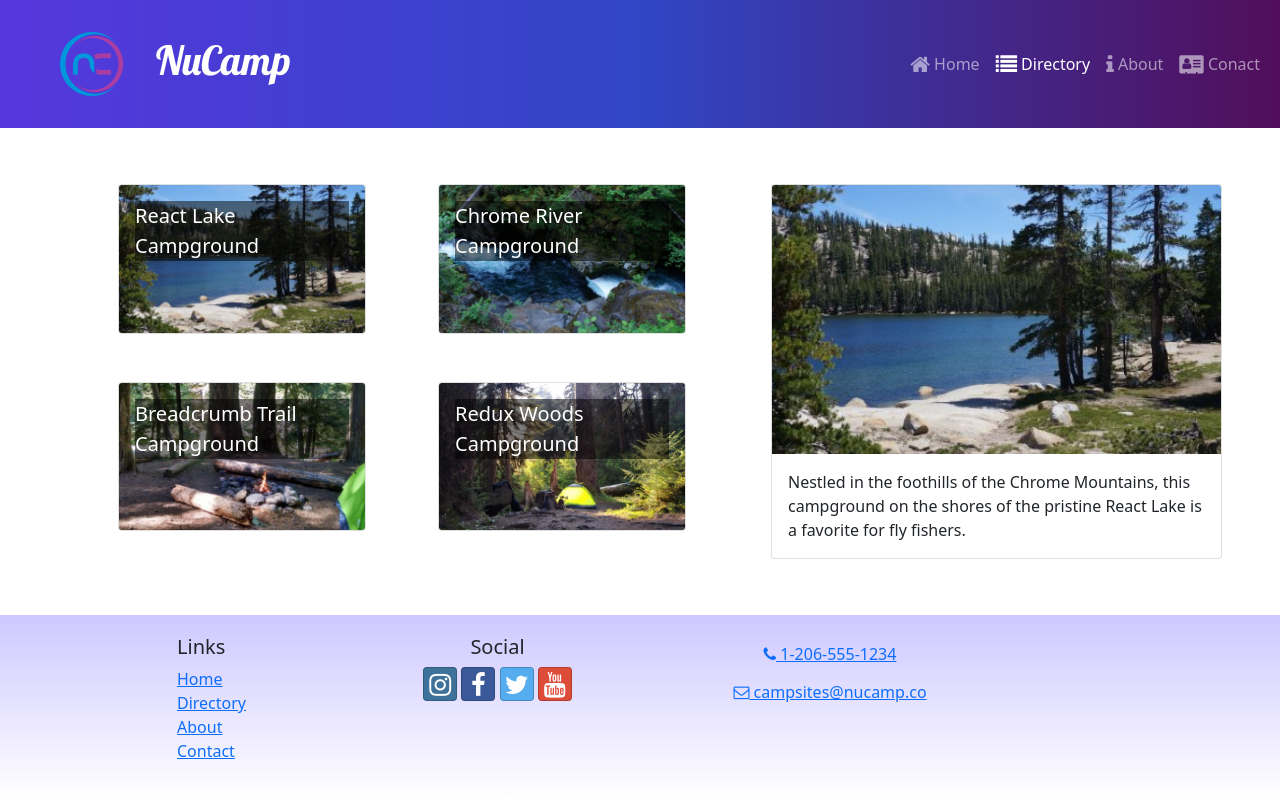
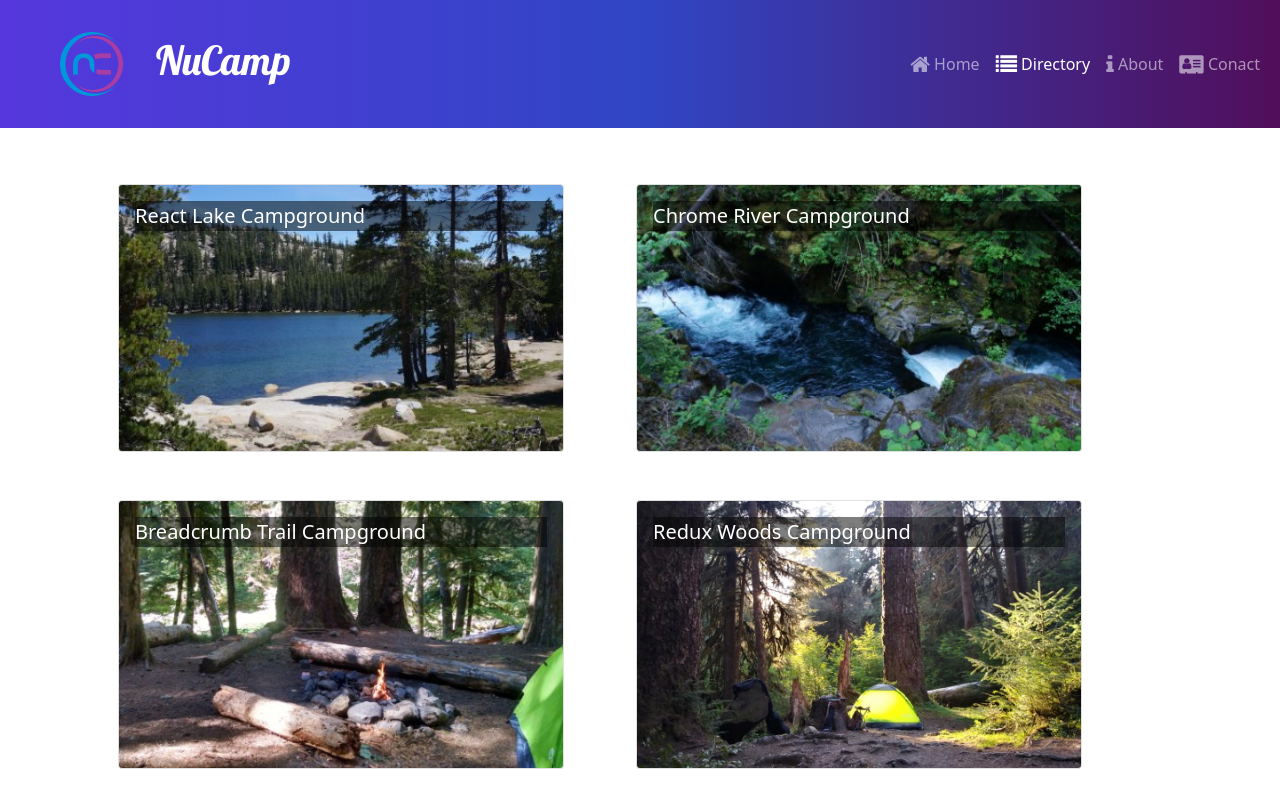
Before and after one commit to NueKid/nucampsite-react, a React (Create React App) app: page /directory in a window 1280 px wide. Shown: the top 800 px of the page. Built offline with nearby package versions, Linux system fonts and the light colour scheme.

Commit message:
added pages for campsite detail with comments section

```diff
--- a/src/App.js
+++ b/src/App.js
@@ -5,6 +5,7 @@
 import CampsitesDirectoryPage from './pages/CampsitesDirectoryPage.js';
 import Header from './components/Header.js';
 import Footer from './components/Footer.js';
+import CampsiteDetailPage from './pages/CampsiteDetailPage.js';
 import './App.css';
 
 function App() {
@@ -14,7 +15,11 @@
       <Routes>
         <Route path='/' element={<HomePage />} />
         <Route path='contact' element={<ContactPage />}/>
-        <Route path='directory' element={<CampsitesDirectoryPage />}/>
+        <Route path='directory' element={<CampsitesDirectoryPage />}/>'
+        <Route
+          path='directory/:campsiteId'
+          element={<CampsiteDetailPage />}
+        />
       </Routes>
       <Footer />
     </div>
--- a/src/features/campsites/CampsiteCard.js
+++ b/src/features/campsites/CampsiteCard.js
@@ -1,17 +1,21 @@
 import { Card, CardImg, CardImgOverlay, CardTitle} from 'reactstrap';
+import { Link } from 'react-router-dom';
 
-const CampsiteCard = (props) => {
+const CampsiteCard = ({ campsite }) => {
+    const { id, image, name } = campsite;
     return (
+        <Link to={`${id}`}>
             <Card>
                 <CardImg
                     width='100%'
-                src={props.campsite.image}
-                alt={props.campsite.name}
+                    src={image}
+                    alt={name}
                 />
                 <CardImgOverlay>
-                <CardTitle>{props.campsite.name}</CardTitle>
+                    <CardTitle>{name}</CardTitle>
                 </CardImgOverlay>
             </Card>
+        </Link>
     )
 }
 
--- a/src/features/campsites/CampsiteDetail.js
+++ b/src/features/campsites/CampsiteDetail.js
@@ -4,7 +4,7 @@
     const { image, name, description } = campsite;
 
     return (
-        <Col md='12' className='m-4'>
+        <Col md='5' className='m-1'>
             <Card>
                 <CardImg top src={image} alt={name} />
                 <CardBody>
--- a/src/features/campsites/CampsitesList.js
+++ b/src/features/campsites/CampsitesList.js
@@ -2,7 +2,7 @@
 import CampsiteCard from './CampsiteCard';
 import { selectAllCampsites } from './campsitesSlice';
 
-const CampsitesList = ({ setCampsiteId }) => {
+const CampsitesList = () => {
     const campsites = selectAllCampsites();
 
     return (
@@ -13,7 +13,6 @@
                     md='5'
                     className='m-4'
                     key={campsite.id}
-                    onClick={() => setCampsiteId(campsite.id)}
                     >
                         <CampsiteCard campsite={campsite} />
                     </Col>
--- a/src/features/campsites/campsitesSlice.js
+++ b/src/features/campsites/campsitesSlice.js
@@ -10,7 +10,7 @@
 // }
 
 export const selectCampsiteById = (id) => {
-    return CAMPSITES.find((campsite) => campsite.id === id);
+    return CAMPSITES.find((campsite) => campsite.id === parseInt(id));
 }
 
 export const selectFeaturedCampsite = () => {
--- /dev/null
+++ b/src/features/comments/Comment.js
@@ -0,0 +1,15 @@
+import { formatDate } from '../../utils/formatDate';
+
+const Comment = ({ comment }) => {
+    const { text: commentText, rating, author, date } = comment;
+
+    return (
+        <p>
+            {commentText}
+            <br />
+            {rating}/5 stars  {author}, {formatDate(date)}
+        </p>
+    )
+};
+
+export default Comment;
--- /dev/null
+++ b/src/features/comments/CommentsList.js
@@ -0,0 +1,25 @@
+import { Col } from 'reactstrap';
+import Comment from './Comment.JS';
+import { selectCommentsbyCampsiteId } from './commentsSlice';
+
+const CommentsList = ({ campsiteId }) => {
+    const comments = selectCommentsbyCampsiteId(campsiteId);
+
+    if (comments && comments.length > 0) {
+        return (
+            <Col md='5' className='m-1'>
+                <h4>Comments</h4>
+                {comments.map((comment) => {
+                    return <Comment key={comment.id} comment={comment} />;
+                })}
+            </Col>
+        )
+    }
+    return (
+        <Col md='5' className='m-1'>
+            There are no commments for this campsite yet.
+        </Col>
+    );
+};
+
+export default CommentsList;
--- /dev/null
+++ b/src/features/comments/commentsSlice.js
@@ -0,0 +1,5 @@
+import { COMMENTS } from '../../app/shared/COMMENTS';
+
+export const selectCommentsbyCampsiteId = (campsiteId) => {
+    return COMMENTS.filter((comment) => comment.campsiteId === parseInt(campsiteId));
+};
--- /dev/null
+++ b/src/pages/CampsiteDetailPage.js
@@ -0,0 +1,21 @@
+import { Container, Row } from 'reactstrap';
+import { useParams } from 'react-router-dom';
+import { selectCampsiteById } from '../features/campsites/campsitesSlice';
+import CampsiteDetail from '../features/campsites/CampsiteDetail';
+import CommentsList from '../features/comments/CommentsList';
+
+const CampsiteDetailPage = () => {
+    const { campsiteId }  = useParams();
+    const campsite = selectCampsiteById(campsiteId);
+
+    return (
+        <Container>
+            <Row>
+                <CampsiteDetail campsite={campsite} />
+                <CommentsList campsiteId={campsiteId} />
+            </Row>
+        </Container>
+    );
+};
+
+export default CampsiteDetailPage;
--- a/src/pages/CampsitesDirectoryPage.js
+++ b/src/pages/CampsitesDirectoryPage.js
@@ -1,23 +1,11 @@
- import { useState } from 'react';
- import { Container, Row, Col, } from 'reactstrap';
- import CampsiteDetail from '../features/campsites/CampsiteDetail';
+ import { Container } from 'reactstrap';
  import CampsitesList from '../features/campsites/CampsitesList';
- import { selectAllCampsites, selectCampsiteById } from '../features/campsites/campsitesSlice';
 
  const CampsitesDirectoryPage = () => {
-    const [campsiteId, setCampsiteId] = useState(0);
-    const selectedCampsite = selectCampsiteById(campsiteId);
 
     return (
         <Container>
-            <Row>
-                <Col sm='5' md='7'>
-                    <CampsitesList setCampsiteId={setCampsiteId} />
-                </Col>
-                <Col sm='7' md='5'>
-                    <CampsiteDetail campsite={selectedCampsite} />
-                </Col>
-            </Row>
+                    <CampsitesList />
         </Container>
     )
  };
--- /dev/null
+++ b/src/utils/formatDate.js
@@ -0,0 +1,7 @@
+export const formatDate = (date) => {
+    return new Intl.DateTimeFormat('en-US', {
+        year: 'numeric',
+        month: 'short',
+        day: '2-digit'
+    }).format(new Date(Date.parse(date)))
+}
```
Lines whose indentation alone changed are shown as unchanged.
